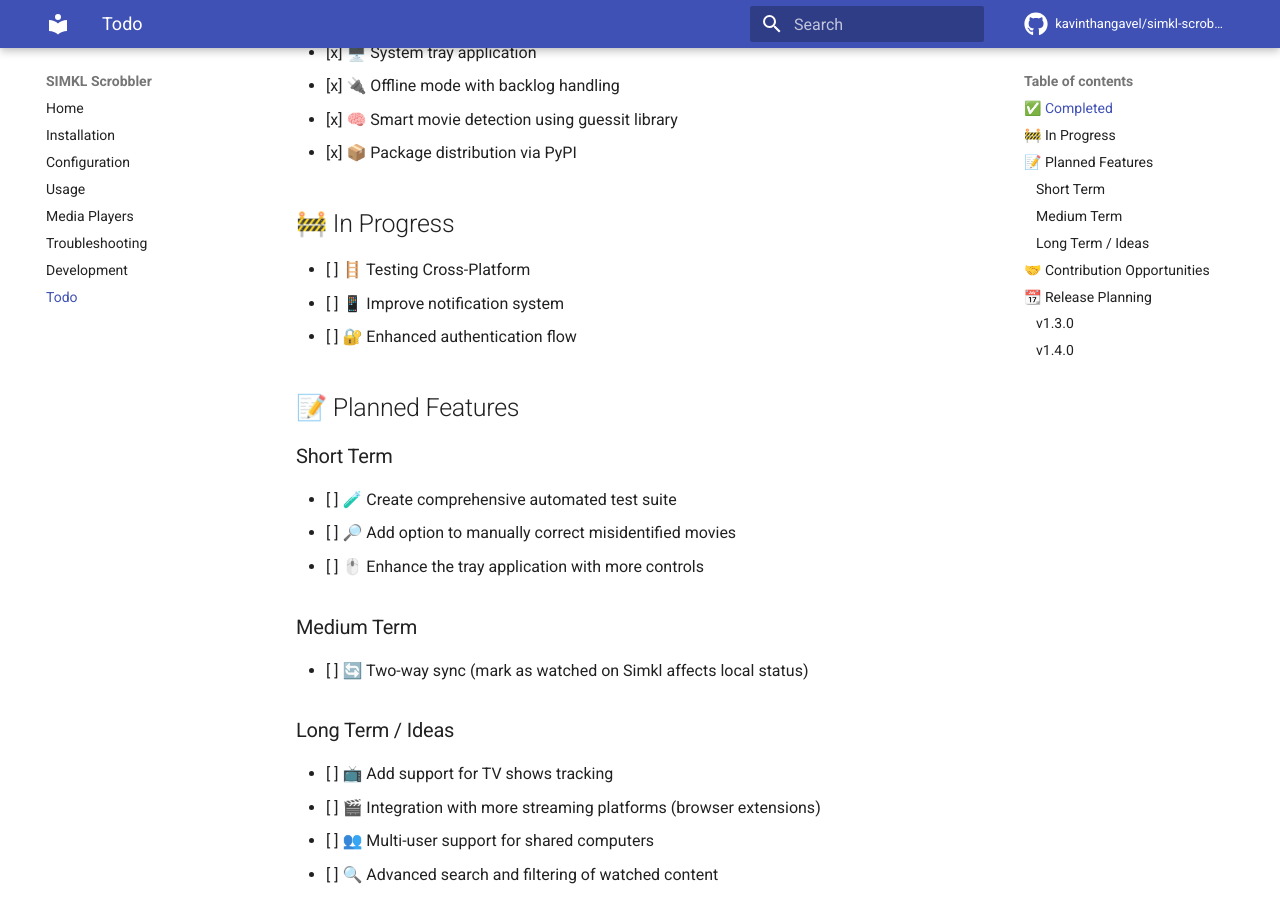
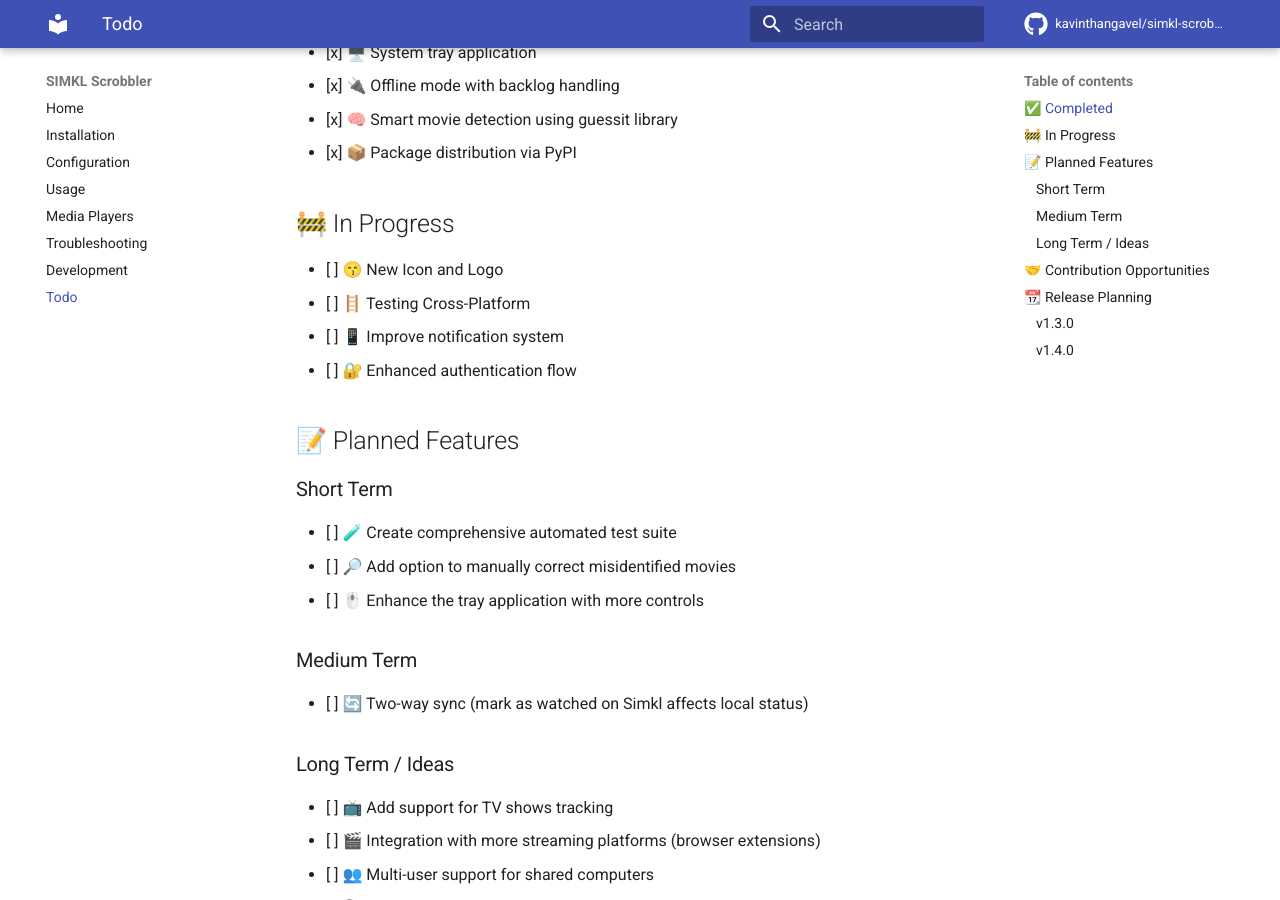
Before and after one commit to ByteTrix/Media-Player-Scrobbler-for-Simkl, an MkDocs documentation site: the page built from docs/todo.md, in a window 1280 px wide and 900 px high, scrolled down 391 px. Built offline with MkDocs 1.6.1 and Material for MkDocs 9.7.7, drawn with Linux system fonts in a browser that asks for light colours; comment, search, counter and statistics services are not loaded.

Commit message:
Update todo.md

```diff
--- a/docs/todo.md
+++ b/docs/todo.md
@@ -14,6 +14,8 @@ This document tracks both completed features and planned improvements for Simkl
 - [x] 📦 Package distribution via PyPI
 
 ## 🚧 In Progress
+
+- [ ] 😙 New Icon and Logo
 - [ ] 🪜 Testing Cross-Platform
 - [ ] 📱 Improve notification system
 - [ ] 🔐 Enhanced authentication flow
```
